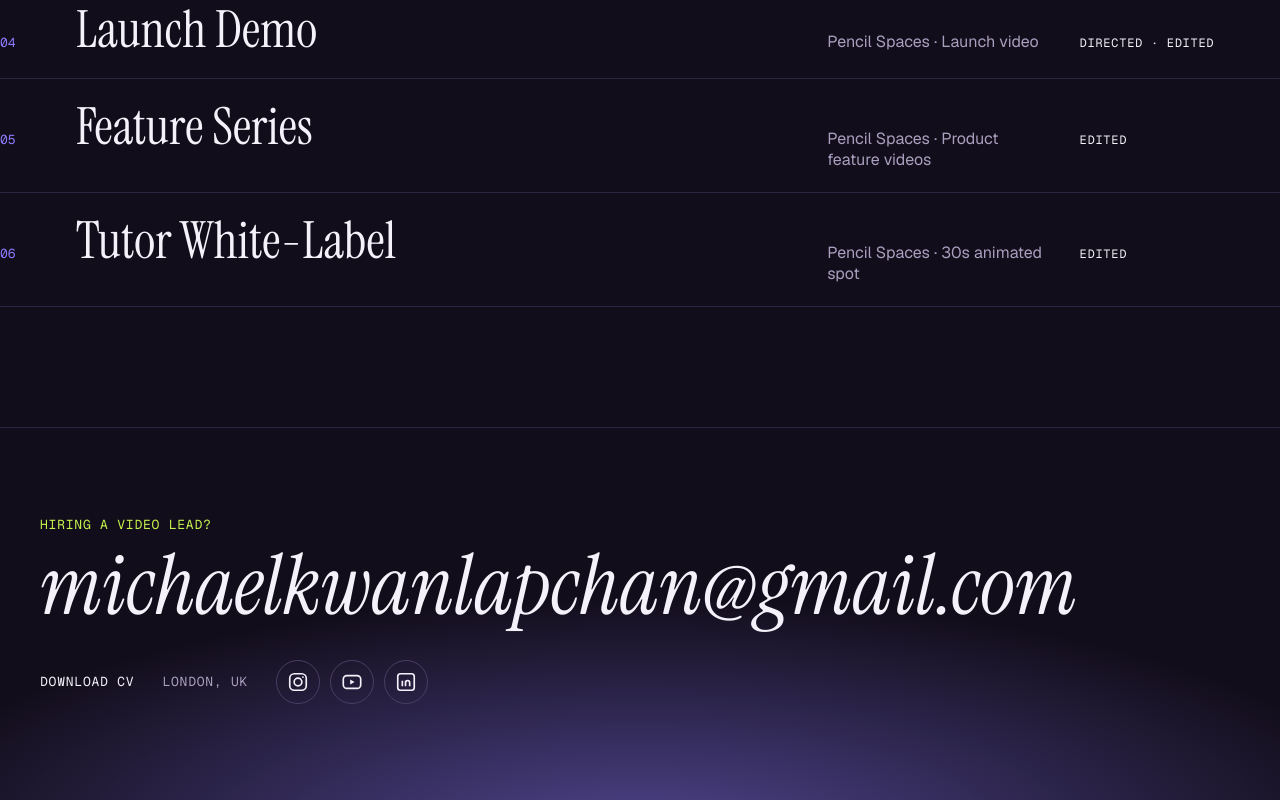
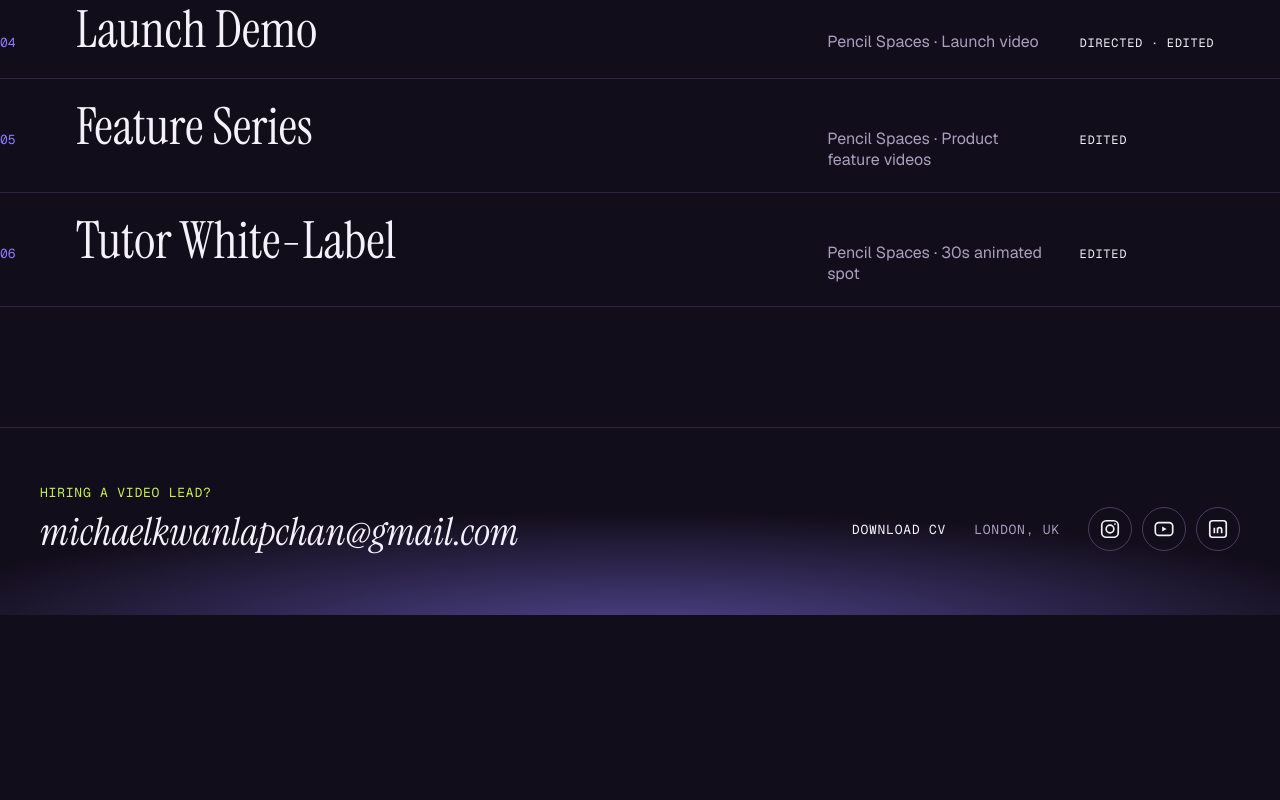
Before and after one commit to SpeedyMike64/michael-portfolio, a plain HTML site: page index.html in a window 1280 px wide. Shown: the part 1687-2487 px from the top of the page. After the commit the page ends 2302 px from the top, so only its background shows below. Drawn offline with nearby package versions, Linux system fonts and the light colour scheme.

Commit message:
Staging: smaller footer email
Co-Authored-By: Claude Opus 5.5 <noreply@anthropic.com>
Claude-Session: https://claude.ai/code/session_01AW3ixhmtB9weDkMVw1mKTu

```diff
--- a/assets/styles.css
+++ b/assets/styles.css
@@ -79,8 +79,8 @@ img { max-width: 100%; display: block; }
 
 .footer { position: relative; overflow: hidden; border-top: 1px solid var(--line); }
 .footer .glow { bottom: -75%; height: 130%; opacity: .5; }
-.footer-in { position: relative; padding: 88px 40px 96px; display: flex; flex-wrap: wrap; gap: 32px 64px; align-items: flex-end; justify-content: space-between; max-width: 1440px; margin: 0 auto; }
-.footer .big { font-family: var(--serif); font-style: italic; font-size: clamp(40px, 6.5vw, 96px); line-height: 1; text-decoration: none; overflow-wrap: anywhere; }
+.footer-in { position: relative; padding: 56px 40px 64px; display: flex; flex-wrap: wrap; gap: 32px 64px; align-items: flex-end; justify-content: space-between; max-width: 1440px; margin: 0 auto; }
+.footer .big { font-family: var(--serif); font-style: italic; font-size: clamp(26px, 3vw, 40px); line-height: 1; text-decoration: none; overflow-wrap: anywhere; }
 .footer-links { display: flex; flex-wrap: wrap; gap: 12px 28px; font-family: var(--mono); font-size: 13px; letter-spacing: .06em; text-transform: uppercase; }
 .footer-links a { text-decoration: none; }
 .socials { display: flex; gap: 10px; align-items: center; }
```
